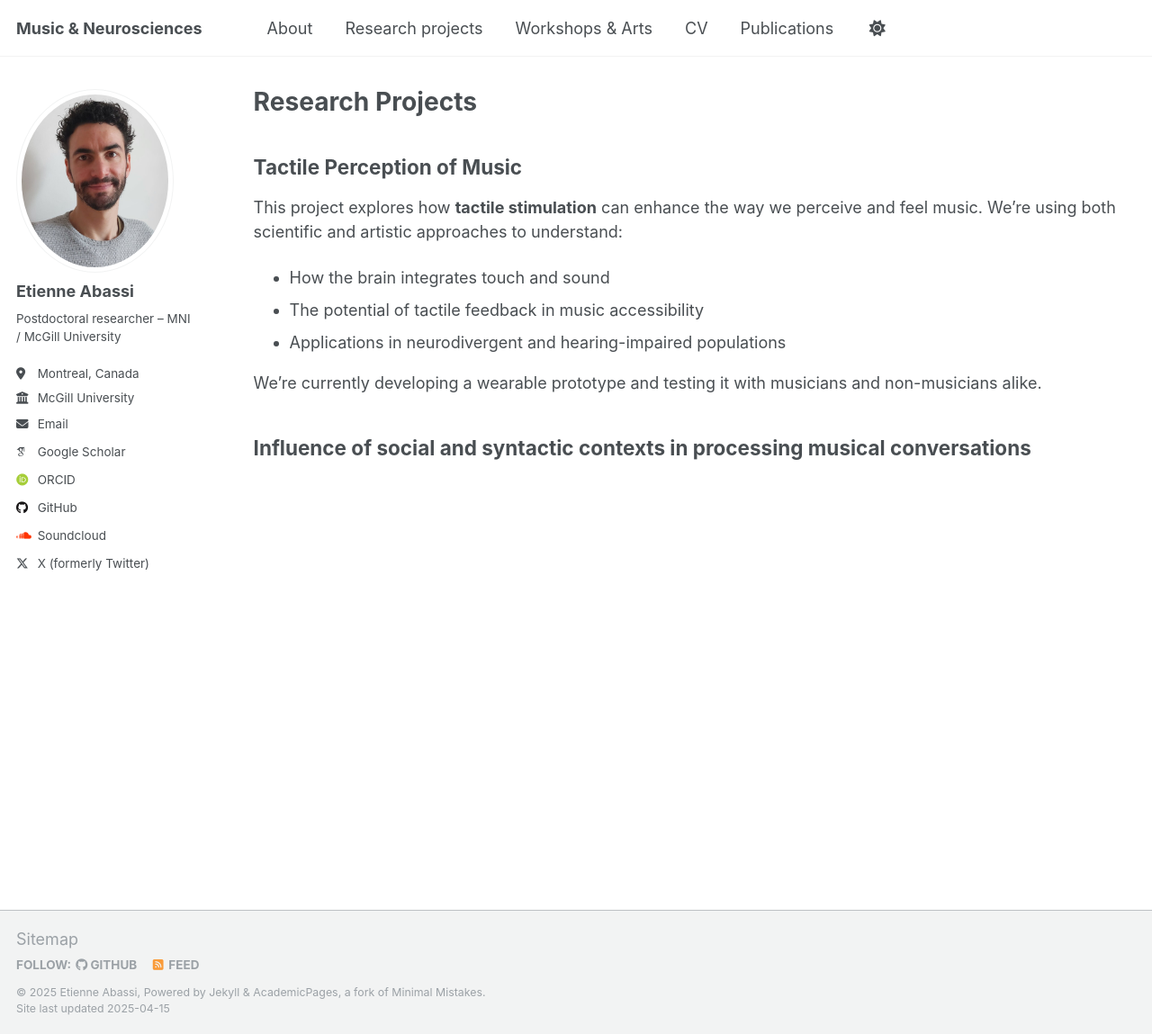
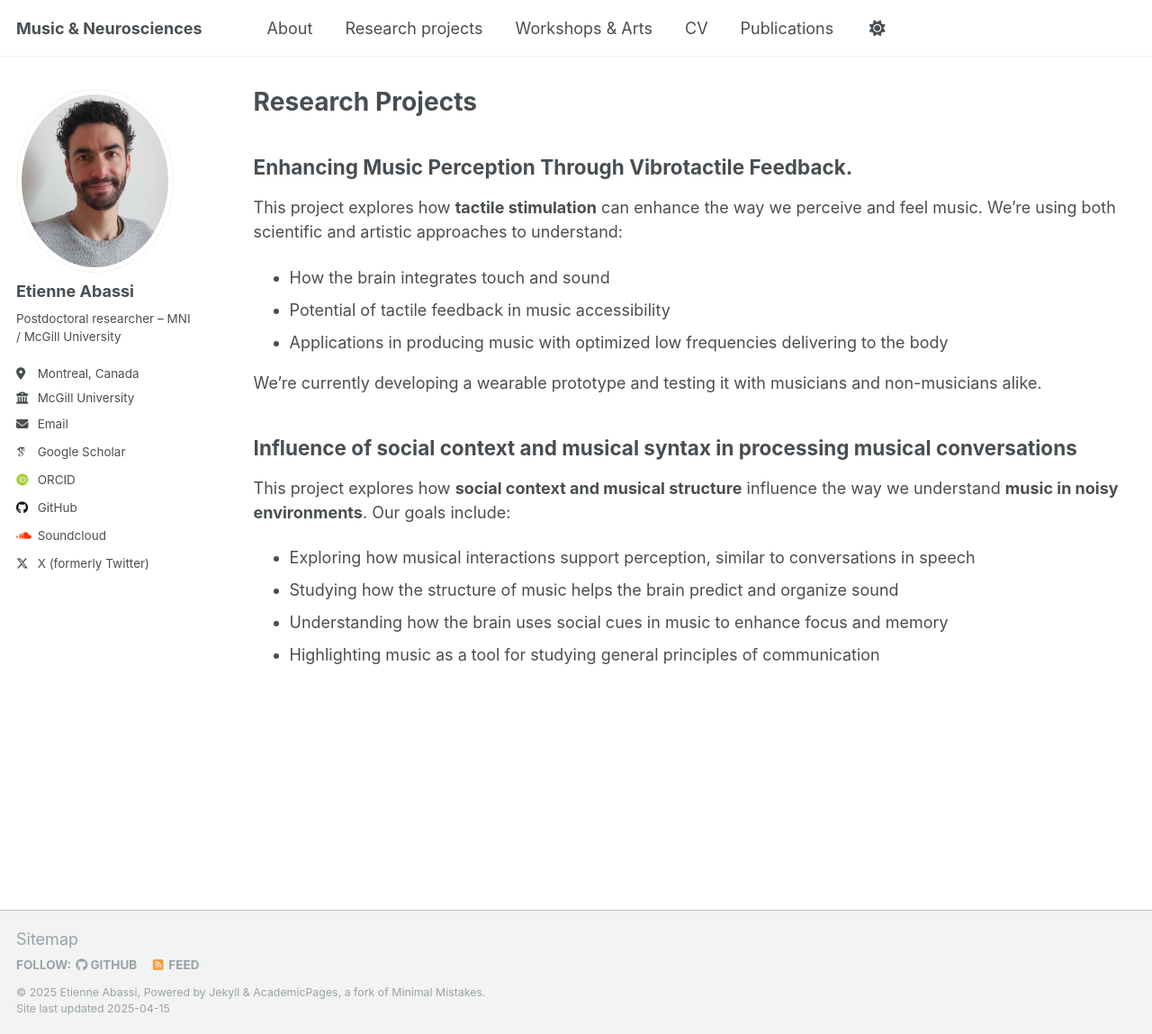
Before and after one commit to etienneabassi/etienneabassi.github.io, a Jekyll site: the page built from _pages/projects.md, in a window 1280 px wide and 1149 px high. Shown: the whole window at 90% size. Built offline with Jekyll 4.4.1, drawn with Linux system fonts in a browser that asks for light colours; some web fonts are replaced.

Commit message:
Update projects.md

```diff
--- a/_pages/projects.md
+++ b/_pages/projects.md
@@ -5,14 +5,22 @@ permalink: /projects/
 author_profile: true
 ---
 
-## Tactile Perception of Music
+## Enhancing Music Perception Through Vibrotactile Feedback.
 
 This project explores how **tactile stimulation** can enhance the way we perceive and feel music. We're using both scientific and artistic approaches to understand:
 
 - How the brain integrates touch and sound
-- The potential of tactile feedback in music accessibility
-- Applications in neurodivergent and hearing-impaired populations
+- Potential of tactile feedback in music accessibility
+- Applications in producing music with optimized low frequencies delivering to the body
 
 We're currently developing a wearable prototype and testing it with musicians and non-musicians alike.
 
-## Influence of social and syntactic contexts in processing musical conversations
+
+## Influence of social context and musical syntax in processing musical conversations
+
+This project explores how **social context and musical structure** influence the way we understand **music in noisy environments**. Our goals include:
+
+- Exploring how musical interactions support perception, similar to conversations in speech
+- Studying how the structure of music helps the brain predict and organize sound
+- Understanding how the brain uses social cues in music to enhance focus and memory
+- Highlighting music as a tool for studying general principles of communication
```
